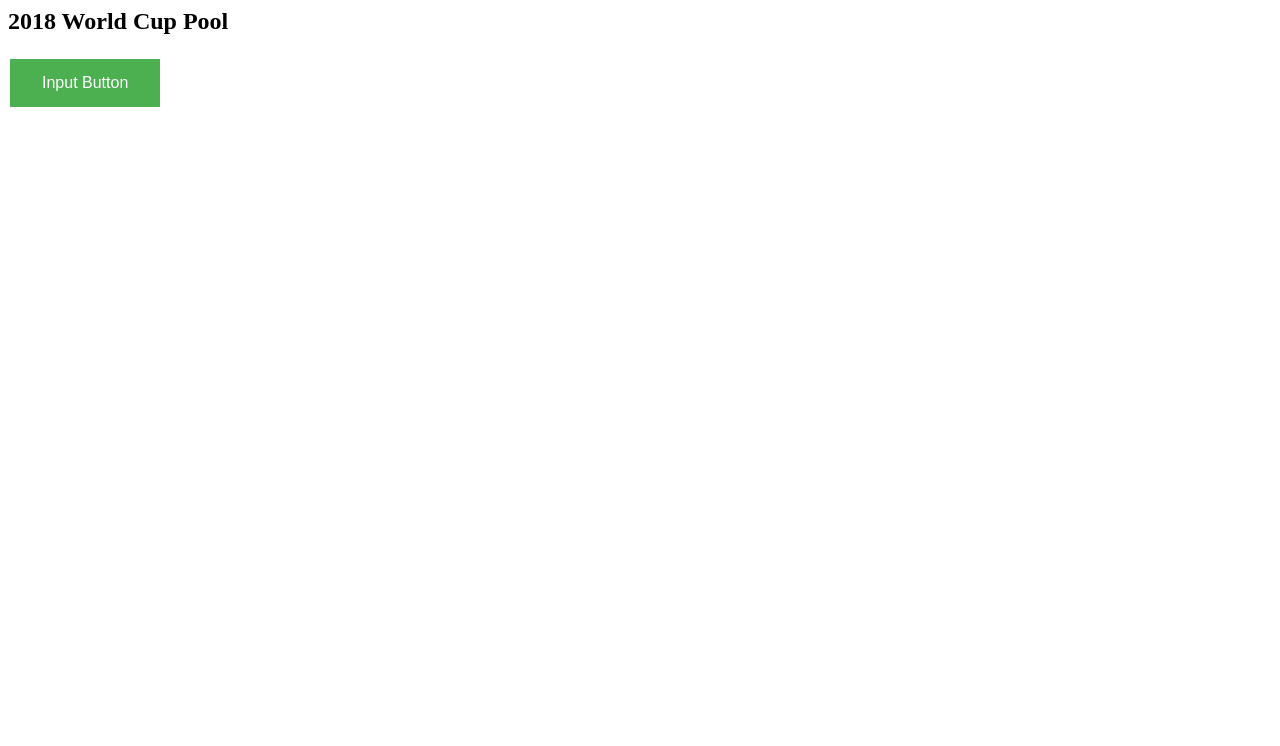
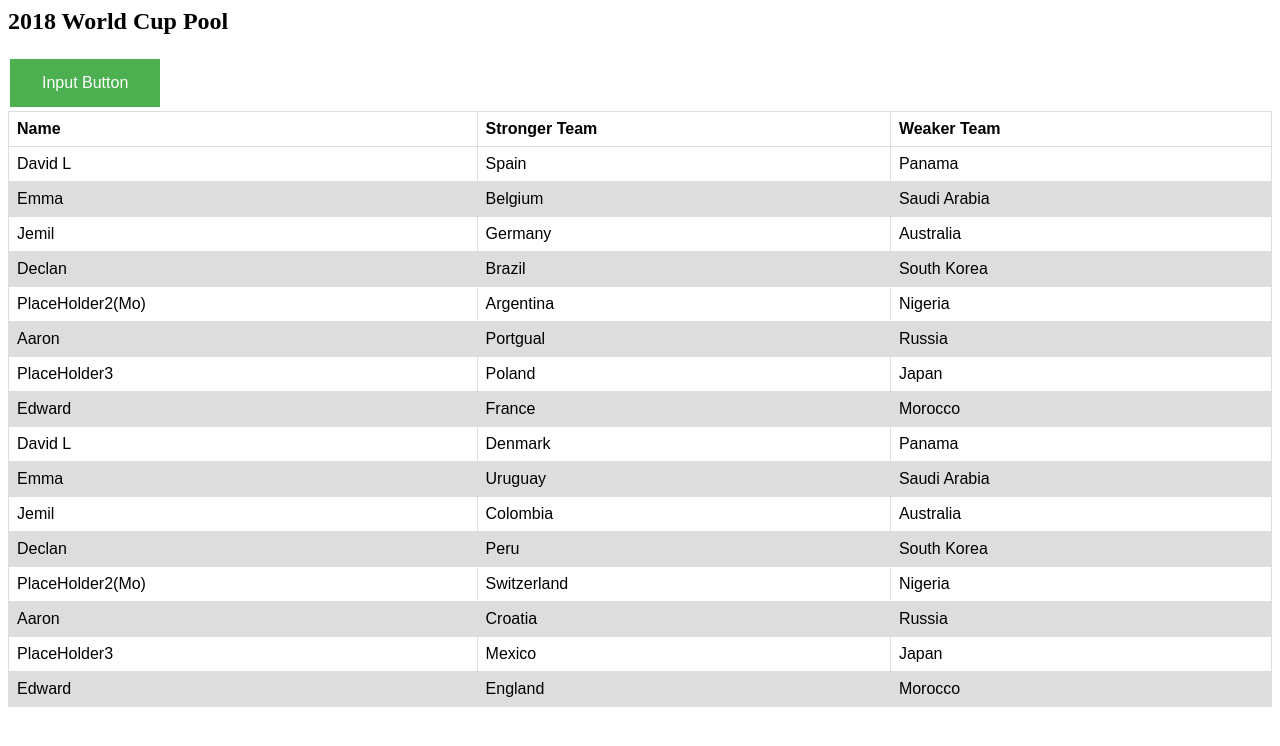
Before and after one commit to pirateZilla/blockchain-ball, a plain HTML site: page index.html in a window 1280 px wide. Drawn offline with Linux system fonts and the light colour scheme.

Commit message:
filling the table func

```diff
--- a/index.html
+++ b/index.html
@@ -6,5 +6,13 @@
     <body>
         <h2>2018 World Cup Pool</h2>
         <input type="button" class="button" value="Input Button">
+        <table>
+            <tr>
+                <th>Name</th>
+                <th>Stronger Team</th>
+                <th>Weaker Team</th>
+            </tr>
+            <script src="tableFill.js"></script>
+        </table>
     </body>
 </html>
--- a/main.css
+++ b/main.css
@@ -10,3 +10,19 @@
     margin: 4px 2px;
     cursor: pointer;
 }
+
+table {
+    font-family: arial, sans-serif;
+    border-collapse: collapse;
+    width: 100%;
+}
+
+td, th {
+    border: 1px solid #dddddd;
+    text-align: left;
+    padding: 8px;
+}
+
+tr:nth-child(even) {
+    background-color: #dddddd;
+}
--- /dev/null
+++ b/tableFill.js
@@ -0,0 +1,10 @@
+
+function fill() {
+    for (var i=0; i<16; i++) {
+        document.write("<tr><td>" + done[i].name + "</td>");
+        document.write("<td>" + done[i].gTeam + "</td>");
+        document.write("<td>" + done[i].bTeam + "</td></tr>");
+  }
+};
+
+fill();
--- a/teamPicker.js
+++ b/teamPicker.js
@@ -33,6 +33,9 @@
     for (i=0; i<16; i++) {
         console.log("Player is " + done[i].name + ". Their good team is: " + done[i].gTeam + " and their bad team is: " + done[i].bTeam + ".");
     }
-    }
+
+    };
+
+
 
     generate();
```
